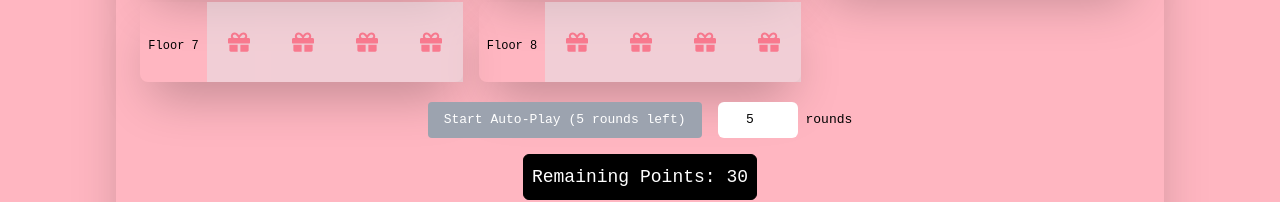
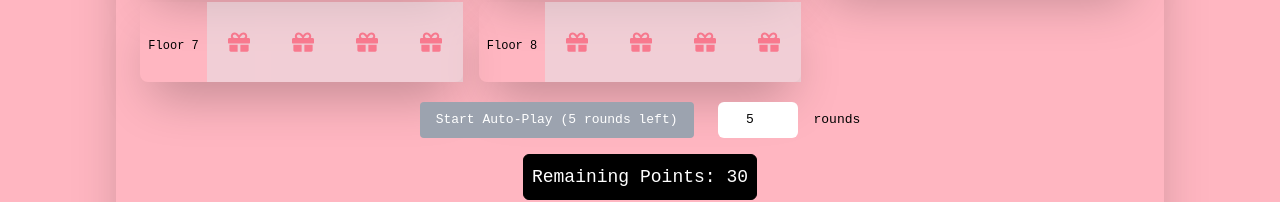
Before and after one commit to RmNj17/tower-quest-manoj, a React (Vite) app: page / in a window 1280 px wide. Both pictures are taken after a click on the button "Normal". Shown: the part 378-580 px from the top of the page. Built offline with nearby package versions, Linux system fonts and the light colour scheme.

Commit message:
fix: css

```diff
--- a/src/components/Autoplay/index.jsx
+++ b/src/components/Autoplay/index.jsx
@@ -8,7 +8,7 @@
 }) => {
   return (
     gameStatus === "playing" && (
-      <div className="flex flex-col sm:flex-row justify-center items-center mt-5 -mb-4">
+      <div className="flex flex-col sm:flex-row gap-2 justify-center items-center mt-5 -mb-4">
         <button
           onClick={handleStartAutoPlay}
           className={`bg-gray-400 hover:bg-gray-500 text-white py-2 px-4 rounded ${
```
